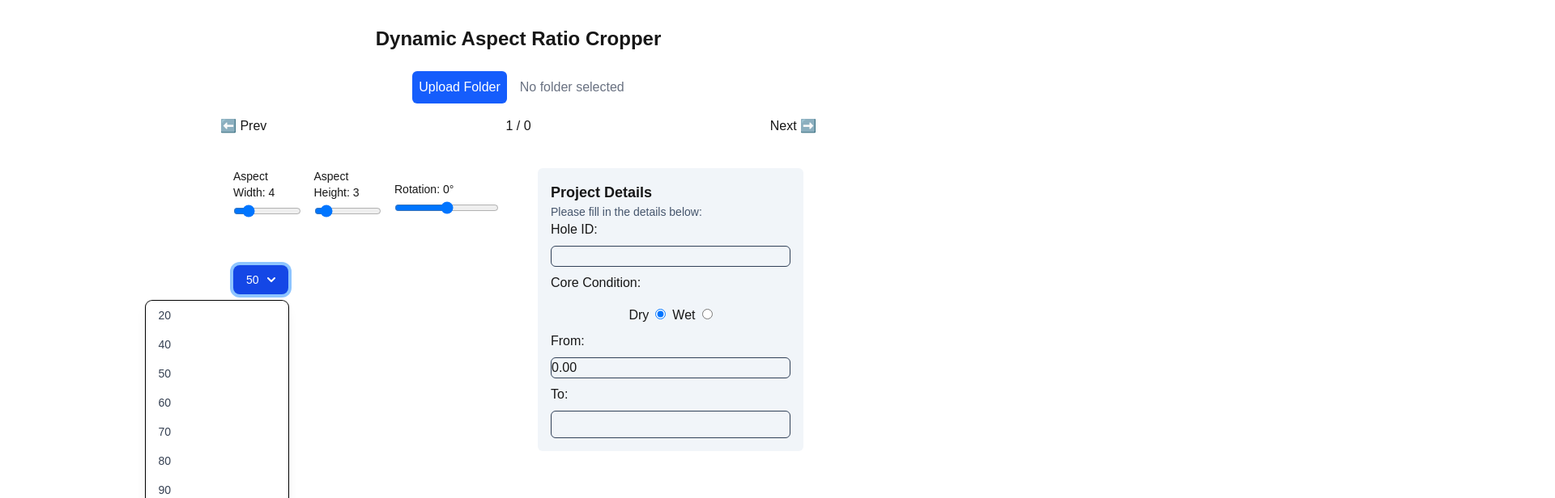
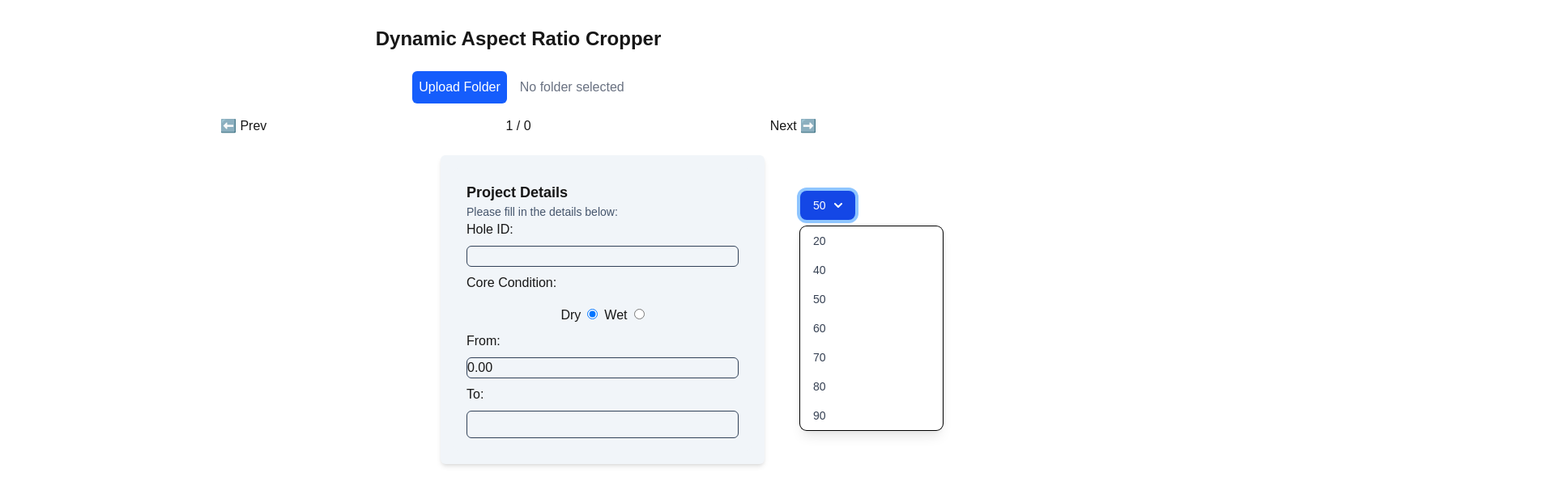
Before and after one commit to Calles98/Image-Cropping, a Next.js app in the folder frontend/: page / in a window 1280 px wide. Both pictures are taken after a click on the button "50". Shown: the top 616 px of the page at 81% size, 1920 px wide, since content can reach past the window. Built offline with nearby package versions, Linux system fonts and the light colour scheme.

Commit message:
Fixing layout

```diff
--- a/frontend/src/app/page.js
+++ b/frontend/src/app/page.js
@@ -1,10 +1,10 @@
 "use client";
 
-import React, { useState, useCallback, useEffect } from 'react';
-import Cropper from 'react-easy-crop';
-import axios from 'axios';
-import Dropdown from '@/components/Dropdown';
-import Form from '@/components/Form';
+import React, { useState, useCallback, useEffect } from "react";
+import Cropper from "react-easy-crop";
+import axios from "axios";
+import Dropdown from "@/components/Dropdown";
+import Form from "@/components/Form";
 
 export default function Home() {
   const [images, setImages] = useState([]);
@@ -13,7 +13,7 @@ export default function Home() {
   const [imageFiles, setImagedFiles] = useState([]);
   const [imageCount, setImageCount] = useState(0);
   const [croppedItems, setCroppedItems] = useState([]);
-  const [folderName, setFolderName] = useState('');
+  const [folderName, setFolderName] = useState("");
   const [crop, setCrop] = useState({ x: 0, y: 0 });
   const [zoom, setZoom] = useState(1);
   const [croppedAreaPixels, setCroppedAreaPixels] = useState(null);
@@ -23,24 +23,26 @@ export default function Home() {
   const [rotation, setRotation] = useState(0);
   const [currentValue, setCurrentValue] = useState(50); // Default quality value
   // Additional form fields
-  const [condition, setCondition] = useState('D');
-  const [holeId, setHoleId] = useState('');
-  const [from, setFrom] = useState('0.00');
-  const [to, setTo] = useState('');
+  const [condition, setCondition] = useState("D");
+  const [holeId, setHoleId] = useState("");
+  const [from, setFrom] = useState("0.00");
+  const [to, setTo] = useState("");
 
-
-  const aspect = aspectWidth && aspectHeight ? aspectWidth / aspectHeight : undefined;
+  const aspect =
+    aspectWidth && aspectHeight ? aspectWidth / aspectHeight : undefined;
 
   const onCropComplete = useCallback((_, croppedAreaPixels) => {
     setCroppedAreaPixels(croppedAreaPixels);
   }, []);
 
   const handleFolderUpload = (e) => {
-    const files = Array.from(e.target.files).filter(file => file.type.startsWith('image/'));
+    const files = Array.from(e.target.files).filter((file) =>
+      file.type.startsWith("image/")
+    );
     if (files.length === 0) return;
     setImages(files);
     setImagedFiles(files);
-    setFolderName(files[0].webkitRelativePath.split('/')[0]);
+    setFolderName(files[0].webkitRelativePath.split("/")[0]);
     setCurrentIndex(0);
     loadImage(files[0]);
   };
@@ -52,7 +54,6 @@ export default function Home() {
   };
 
   console.log(images);
-
 
   useEffect(() => {
     if (images.length > 0 && currentIndex < images.length) {
@@ -66,13 +67,13 @@ export default function Home() {
 
   const handleNext = () => {
     if (currentIndex < images.length - 1) {
-      setCurrentIndex(prevIndex => prevIndex + 1);
+      setCurrentIndex((prevIndex) => prevIndex + 1);
     }
   };
 
   const handlePrev = () => {
     if (currentIndex > 0) {
-      setCurrentIndex(prevIndex => prevIndex - 1);
+      setCurrentIndex((prevIndex) => prevIndex - 1);
     }
   };
 
@@ -89,67 +90,68 @@ export default function Home() {
       y: croppedAreaPixels.y,
       w: croppedAreaPixels.width,
       h: croppedAreaPixels.height,
-    }
+    };
     setCroppedItems((prev) => [...prev, newItem]);
     if (currentIndex % 2 !== 0) {
       setFrom(to);
-      setTo('');
+      setTo("");
     }
     //setFrom(to);
     //setTo('');
-    setCurrentIndex(prev => prev + 1);
+    setCurrentIndex((prev) => prev + 1);
+  };
 
-  }
-
-
-  console.log('current index:', currentIndex);
-
+  console.log("current index:", currentIndex);
 
   const handleFinalDownload = async () => {
     const formData = new FormData();
 
     croppedItems.forEach((item, index) => {
       const prefix = `file_${index}_`;
-      formData.append('images', item.file);
-      formData.append(prefix + 'hole-id', item.holeId.toUpperCase());
-      formData.append(prefix + 'from', item.from);
-      formData.append(prefix + 'to', item.to);
-      formData.append(prefix + 'quality', item.currentValue);
-      formData.append(prefix + 'condition', item.condition);
-      formData.append(prefix + 'rotation', item.rotation);
-      formData.append(prefix + 'x', item.x);
-      formData.append(prefix + 'y', item.y);
-      formData.append(prefix + 'w', item.w);
-      formData.append(prefix + 'h', item.h);
+      formData.append("images", item.file);
+      formData.append(prefix + "hole-id", item.holeId.toUpperCase());
+      formData.append(prefix + "from", item.from);
+      formData.append(prefix + "to", item.to);
+      formData.append(prefix + "quality", item.currentValue);
+      formData.append(prefix + "condition", item.condition);
+      formData.append(prefix + "rotation", item.rotation);
+      formData.append(prefix + "x", item.x);
+      formData.append(prefix + "y", item.y);
+      formData.append(prefix + "w", item.w);
+      formData.append(prefix + "h", item.h);
     });
 
     try {
-      const response = await axios.post('http://127.0.0.1:5000/crop', formData, {
-        responseType: 'blob',
-      });
+      const response = await axios.post(
+        "http://127.0.0.1:5000/crop",
+        formData,
+        {
+          responseType: "blob",
+        }
+      );
 
-      const blob = new Blob([response.data], { type: 'application/zip' });
+      const blob = new Blob([response.data], { type: "application/zip" });
       const url = URL.createObjectURL(blob);
 
-      const link = document.createElement('a');
+      const link = document.createElement("a");
       link.href = url;
-      link.download = 'cropped_images.zip';
+      link.download = "cropped_images.zip";
       document.body.appendChild(link);
       link.click();
       link.remove();
     } catch (err) {
-      console.error('Download failed:', err);
+      console.error("Download failed:", err);
     }
   };
 
-
   const handleValueChange = (value) => {
     setCurrentValue(value);
-  }
-
+  };
   return (
     <div className="max-w-3xl mx-auto px-4 py-8 space-y-6">
-      <h1 className="text-2xl font-bold text-center">Dynamic Aspect Ratio Cropper</h1>
+      <h1 className="text-2xl font-bold text-center">
+        Dynamic Aspect Ratio Cropper
+      </h1>
 
       {/* Image Upload */}
       <div className="mb-4 flex items-center justify-center">
@@ -163,79 +165,39 @@ export default function Home() {
           className="hidden"
           id="folderinput"
         />
-        <label htmlFor="folderinput" className="p-2 bg-blue-600 rounded-md text-white hover:cursor-pointer">
+        <label
+          htmlFor="folderinput"
+          className="p-2 bg-blue-600 rounded-md text-white hover:cursor-pointer"
+        >
           Upload Folder
         </label>
-        <span className="ml-4 text-gray-500">{folderName ? folderName : 'No folder selected'}</span>
+        <span className="ml-4 text-gray-500">
+          {folderName ? folderName : "No folder selected"}
+        </span>
       </div>
 
       {/* Navigation */}
       <div className="flex justify-between mt-4">
-        <button disabled={currentIndex === 0} onClick={handlePrev}>⬅️ Prev</button>
-        <span>{currentIndex + 1} / {images.length}</span>
-        <button disabled={currentIndex === images.length - 1} onClick={handleNext}>Next ➡️</button>
+        <button disabled={currentIndex === 0} onClick={handlePrev}>
+          ⬅️ Prev
+        </button>
+        <span>
+          {currentIndex + 1} / {images.length}
+        </span>
+        <button
+          disabled={currentIndex === images.length - 1}
+          onClick={handleNext}
+        >
+          Next ➡️
+        </button>
       </div>
 
-      {/* Controls: Aspect & Metadata */}
-      <div className="flex flex-col md:flex-row gap-4 w-full mb-15 ">
-        {/* Left Panel – Aspect & Quality */}
-        <div className="w-full md:w-1/2 p-4 space-y-4">
-          <div className="flex flex-col sm:flex-row gap-4">
+      <div className="flex flex-col lg:flex-row gap-6">
+        {/* Left: Cropper */}
         <div className="flex-1">
-              <label className="block mb-1 text-sm font-medium">Aspect Width: {aspectWidth}</label>
-              <input
-                type="range"
-                min="1"
-                max="20"
-                value={aspectWidth}
-                onChange={(e) => setAspectWidth(Number(e.target.value))}
-                className="w-full"
-              />
-            </div>
-            <div className="flex-1">
-              <label className="block mb-1 text-sm font-medium">Aspect Height: {aspectHeight}</label>
-              <input
-                type="range"
-                min="1"
-                max="20"
-                value={aspectHeight}
-                onChange={(e) => setAspectHeight(Number(e.target.value))}
-                className="w-full"
-              />
-            </div>
-            <div className='my-4'>
-              <label className="block mb-1 text-sm font-medium">Rotation: {rotation}°</label>
-              <input
-                type="range"
-                min="-180"
-                max="180"
-                value={rotation}
-                onChange={(e) => setRotation(Number(e.target.value))}
-                className="w-full"
-              />
-            </div>
-          </div>
-          <Dropdown currentValue={currentValue} handleValueChange={handleValueChange} />
-        </div>
-
-        {/* Right Panel – Form */}
-        <div className="w-full md:w-1/2 p-4">
-          <Form
-            condition={condition}
-            setCondition={setCondition}
-            holeId={holeId}
-            setHoleId={setHoleId}
-            from={from}
-            setFrom={setFrom}
-            to={to}
-            setTo={setTo}
-          />
-        </div>
-      </div>
-
-      {/* Crop Area */}
           {image && (
-        <div className="relative w-full aspect-[4/3] bg-black rounded overflow-hidden">
+            <div
+              className="relative w-full aspect-[4/3] h-[400px] bg-black rounded overflow-hidden">
               <Cropper
                 image={image}
                 crop={crop}
@@ -249,6 +211,77 @@ export default function Home() {
               />
             </div>
           )}
+        </div>
+        {/* Right: Controls */}
+        <div className="w-full lg:w-[400px] space-y-4">
+          {/* Form, aspect, controls, dropdowns */}
+          <div className="bg-slate-100 p-4 rounded-md shadow-md">
+            <Form
+              condition={condition}
+              setCondition={setCondition}
+              holeId={holeId}
+              setHoleId={setHoleId}
+              from={from}
+              setFrom={setFrom}
+              to={to}
+              setTo={setTo}
+            />
+          </div>
+
+          <div className="bg-white p-4 rounded-md space-y-4">
+            {/* Left Panel – Aspect & Quality */}
+            <div className="w-full md:w-1/2 p-4 space-y-4">
+              <div className="flex flex-col sm:flex-row gap-4">
+                <div className="flex-1">
+                  <label className="block mb-1 text-sm font-medium">
+                    Aspect Width: {aspectWidth}
+                  </label>
+                  <input
+                    type="range"
+                    min="1"
+                    max="20"
+                    value={aspectWidth}
+                    onChange={(e) => setAspectWidth(Number(e.target.value))}
+                    className="w-full"
+                  />
+                </div>
+                <div className="flex-1">
+                  <label className="block mb-1 text-sm font-medium">
+                    Aspect Height: {aspectHeight}
+                  </label>
+                  <input
+                    type="range"
+                    min="1"
+                    max="20"
+                    value={aspectHeight}
+                    onChange={(e) => setAspectHeight(Number(e.target.value))}
+                    className="w-full"
+                  />
+                </div>
+                <div className="my-4">
+                  <label className="block mb-1 text-sm font-medium">
+                    Rotation: {rotation}°
+                  </label>
+                  <input
+                    type="range"
+                    min="-180"
+                    max="180"
+                    value={rotation}
+                    onChange={(e) => setRotation(Number(e.target.value))}
+                    className="w-full"
+                  />
+                </div>
+              </div>
+            </div>
+          </div>
+        </div>
+        <div className="m-5">
+          <Dropdown
+            currentValue={currentValue}
+            handleValueChange={handleValueChange}
+          />
+        </div>
+      </div>
 
       {/* Crop Button */}
       {croppedAreaPixels && (
@@ -273,7 +306,6 @@ export default function Home() {
         </div>
       )}
 
-
       {/* Preview */}
       {croppedImageUrl && (
         <div className="text-center">
@@ -285,6 +317,7 @@ export default function Home() {
           />
         </div>
       )}
+
     </div>
   );
 }
--- a/frontend/src/components/Dropdown.jsx
+++ b/frontend/src/components/Dropdown.jsx
@@ -1,8 +1,9 @@
-'use client'
-import React, { useState } from 'react'
+"use client";
+import React, { useEffect, useRef, useState } from "react";
 
 const Dropdown = ({ currentValue, handleValueChange }) => {
   const [isOpen, setIsOpen] = useState(false);
+  const dropdownRef = useRef(null);
   //const [currrentValue, setCurrentValue] = useState(100);
 
   const toggleDropdown = () => {
@@ -13,36 +14,70 @@ const Dropdown = ({ currentValue, handleValueChange }) => {
     setIsOpen(false);
   };
 
+  useEffect(() => {
+    function handleClickOutside(event) {
+      if (
+        dropdownRef.current &&
+        !dropdownRef.current.contains(event.target)
+      ) {
+        setIsOpen(false);
+      }
+    }
+    document.addEventListener("mousedown", handleClickOutside);
+    return () => {
+      document.removeEventListener("mousedown", handleClickOutside);
+    };
+  }, []);
 
   return (
-        <div className='absolute w-full py-6 pb-8 z-50'>
+    <div ref={dropdownRef} className="absolute w-full py-6 pb-8 z-50">
       <div className="relative inline-block">
         <button
           type="button"
           className="px-4 py-2 text-white bg-blue-700 hover:bg-blue-800 focus:ring-4 focus:outline-none focus:ring-blue-300 font-medium rounded-lg text-sm inline-flex items-center"
           onClick={toggleDropdown}
         >
-                    {currentValue} <svg className="w-2.5 h-2.5 ml-2.5" aria-hidden="true" xmlns="http://www.w3.org/2000/svg" fill="none" viewBox="0 0 10 6">
-                        <path stroke="currentColor" strokeLinecap="round" strokeLinejoin="round" strokeWidth="2" d="m1 1 4 4 4-4" />
+          {currentValue}{" "}
+          <svg
+            className="w-2.5 h-2.5 ml-2.5"
+            aria-hidden="true"
+            xmlns="http://www.w3.org/2000/svg"
+            fill="none"
+            viewBox="0 0 10 6"
+          >
+            <path
+              stroke="currentColor"
+              strokeLinecap="round"
+              strokeLinejoin="round"
+              strokeWidth="2"
+              d="m1 1 4 4 4-4"
+            />
           </svg>
         </button>
 
         {isOpen && (
-                    <div className="origin-top-right absolute right-0 mt-2 w-44 rounded-lg shadow-lg bg-white ring-1 ring-black ring-opacity-5">
-                        <ul role="menu" aria-orientation="vertical" aria-labelledby="options-menu">
-                           {
-                            [20, 40, 50, 60, 70, 80, 90].map((item) => (
-                                <li key={item} className="text-gray-700 block px-4 py-2 text-sm hover:bg-gray-100 cursor-pointer" role="menuitem" onClick={() => handleValueChange(item)}>
+          <div className="origin-top-right absolute left-0 mt-2 w-44 rounded-lg shadow-lg bg-white ring-1 ring-black ring-opacity-5">
+            <ul
+              role="menu"
+              aria-orientation="vertical"
+              aria-labelledby="options-menu"
+            >
+              {[20, 40, 50, 60, 70, 80, 90].map((item) => (
+                <li
+                  key={item}
+                  className="text-gray-700 block px-4 py-2 text-sm hover:bg-gray-100 cursor-pointer"
+                  role="menuitem"
+                  onClick={() => handleValueChange(item)}
+                >
                   {item}
                 </li>
-                            ))
-                           }
+              ))}
             </ul>
           </div>
         )}
       </div>
     </div>
-    )
-}
+  );
+};
 
 export default Dropdown;
```
Lines whose indentation alone changed are shown as unchanged.
